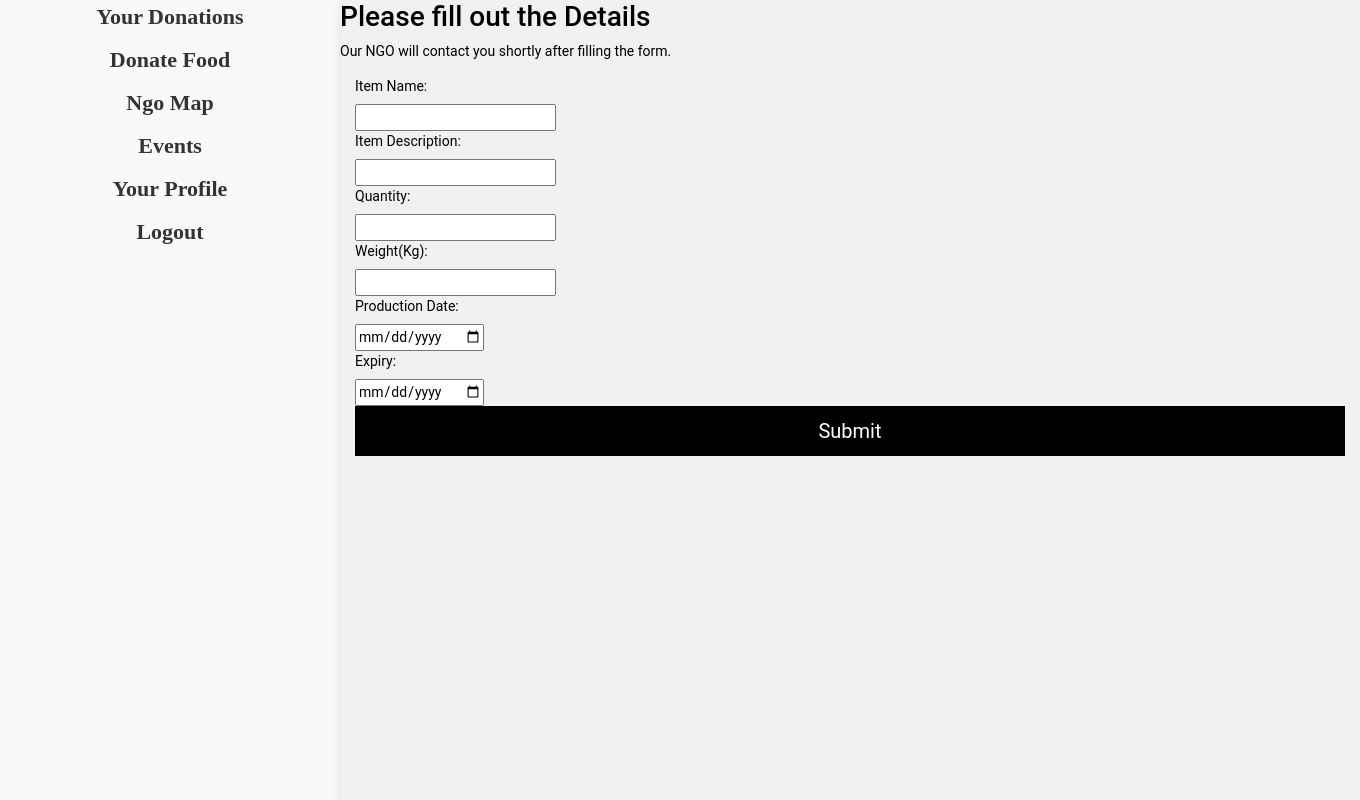
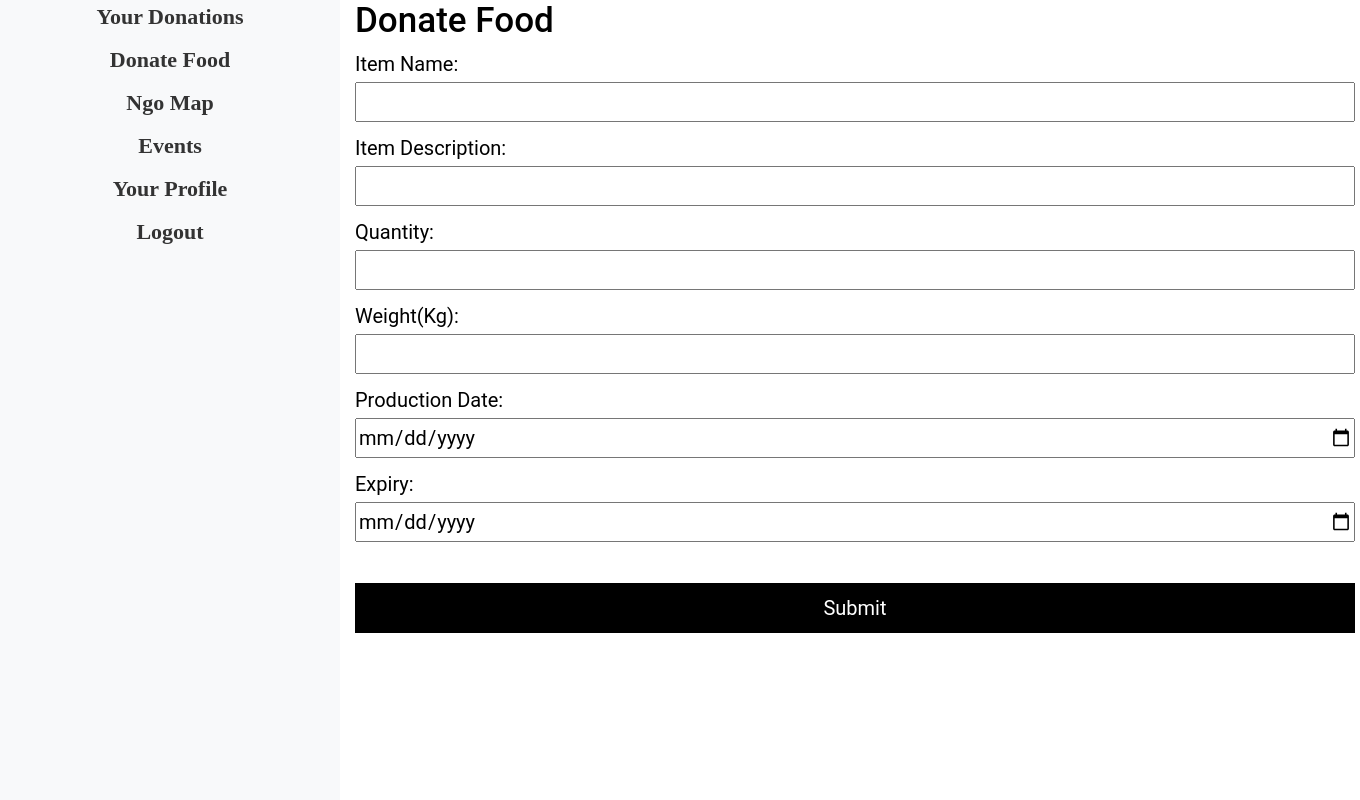
Before and after one commit to gaurijoshi22/MIssion-Meals-team-386, a Flask app: template hackathon/templates/donate_food.html in a window 1360 px wide. Shown: the part 130-930 px from the top of the page. Run offline with Flask 3, Linux system fonts and the light colour scheme; the template is opened without the code that fills it, so the values that code supplies are empty; some libraries are stand-ins or nearby versions.

Commit message:
donate html css

```diff
--- a/hackathon/main.py
+++ b/hackathon/main.py
@@ -8,7 +8,7 @@ app.debug = True  # Enable debug mode
 app.secret_key = 'your secret key'
 app.config['MYSQL_HOST'] = 'localhost'
 app.config['MYSQL_USER'] = 'root'
-app.config['MYSQL_PASSWORD'] = ''
+app.config['MYSQL_PASSWORD'] = 'root123'
 app.config['MYSQL_DB'] = 'food_donation'
 
 app.config['UPLOAD_FOLDER'] = 'static/uploads/'
@@ -156,6 +156,8 @@ def donateFood():
     return render_template("donate_food.html")
 
 
+
+
 @app.route('/ngo_main', methods=['GET', 'POST'])
 def ngo_main():
     uid = session.get('uid')
--- a/hackathon/templates/donate_food.html
+++ b/hackathon/templates/donate_food.html
@@ -114,6 +114,10 @@
 
     }
 
+    h1{
+      align-self: center;
+    }
+
     .food {
       font-family: 'Times New Roman', Times, serif;
       font-weight: bold;
@@ -152,6 +156,27 @@
       /* Set the color of the header text */
     }
 
+    form{
+      font-size: 20px;
+      text-align: left;
+
+    }
+
+    label{
+      margin-bottom: 3px;
+    }
+
+    input{
+      margin-bottom: 11px;
+      width:1000px;
+      height: 40px;
+    }
+
+    .s{
+      margin-top: 30px;
+      width:1000px
+    }
+
     .header img {
       margin-right: 10px;
       border-radius: 50%;
@@ -163,6 +188,7 @@
 <body>
 
   <!-- Navbar -->
+  <navbar>
   <div class="header">
     <a href="" class="i"><img src="{{ url_for('static', filename='images/logo.jpg') }}" width="100" height="90"></a>
     <a href="" class="logo"><span class="food">FOOD</span></a>
@@ -170,7 +196,9 @@
       <form href="#about"><a><button href="#about">About Us</button></a></form>
       <form href="#contact"><a><button href="#contact">Contact Us</button></a></form>
     </div>
+
   </div>
+</navbar>
 
 
   <div class="container-fluid px-0"> <!-- Added class to remove horizontal padding -->
@@ -189,12 +217,10 @@
 
       <!-- Column 2 -->
       <div class="col-md-9">
-        <div class="data-container">
-          <h2>Please fill out the Details</h2>
-          <!-- Data fetched from the database will be displayed here -->
-          <p>Our NGO will contact you shortly after filling the form.</p>
 
+        <body>
         <div class="container">
+          <h1>Donate Food</h1>
                 <form action="/donor_main/donate_food" method="post">
                     <label for="ngoName">Item Name:</label><br>
                     <input type="text"  name="item_name" required><br>
@@ -214,11 +240,13 @@
                     <label for="contactName">Expiry:</label><br>
                     <input type="date"  name="edate" required><br>
 
-                    <button type="submit" name = "submit">Submit</button><br>
+                    <button class="s" type="submit" name = "submit">Submit</button><br>
                 </form>
             </div>
+          </body>
         </div>
-        </body>
+        </div>
+
 
   <!-- Bootstrap JS scripts (requires jQuery and Popper.js) -->
   <script src="https://code.jquery.com/jquery-3.5.1.slim.min.js"></script>
```
Also changed, not shown: hackathon/static/uploads/Innovation- Coding Combat.png (added).
